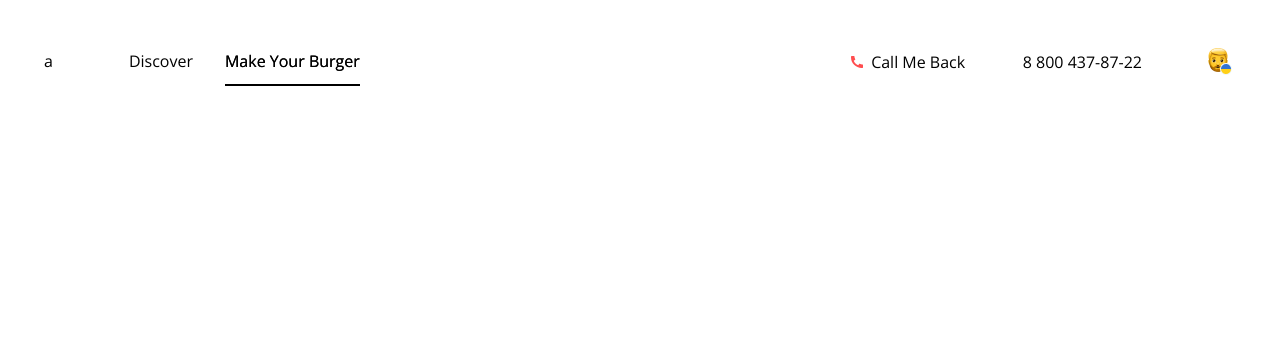
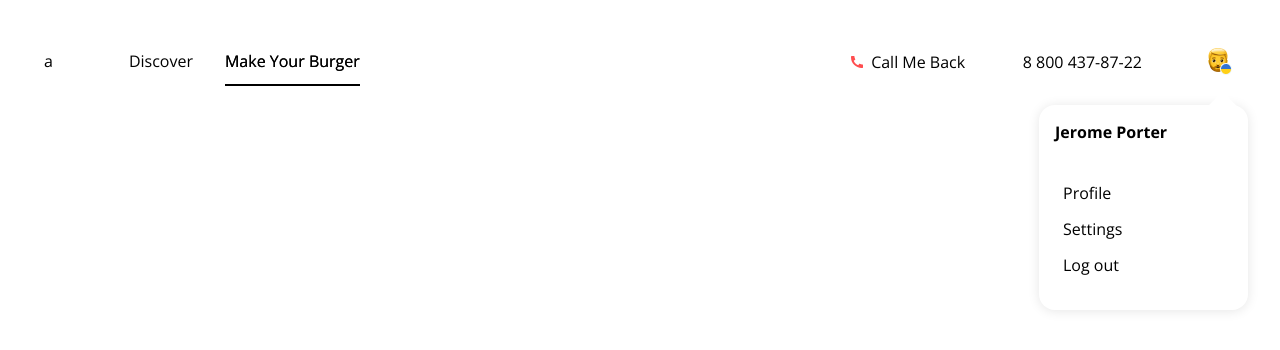
Before and after one commit to Mind1a/Unilab-practice, a React (Vite) app: page /process in a window 1280 px wide. Both pictures are taken after a click on the button 1219 px from the left and 61 px from the top of the page. Shown: the top 350 px of the page. Built offline with nearby package versions, Linux system fonts and the light colour scheme.

Commit message:
feature/header-pop-up
adding header pop up

```diff
--- a/src/components/contact/contact.jsx
+++ b/src/components/contact/contact.jsx
@@ -1,10 +1,19 @@
+import { useState } from "react";
+import { PopUp } from "../pop-up";
 import { Button } from "../button";
 import { StyledContact } from "./contact.styled";
 
 import { PhoneIcon } from "../../assets/phone-icon";
 
 export const Contact = () => {
+  const [toggle, setToggle] = useState(false);
+
+  const toggleUserProfile = () => {
+    setToggle(!toggle);
+  };
+
   return (
+    <>
       <StyledContact>
         <Button
           type="button"
@@ -22,9 +31,11 @@ export const Contact = () => {
         />
         <span className="phone">8 800 437-87-22</span>
 
-      <button className="user">
+        <button className="user" onClick={toggleUserProfile}>
           <img src="/src/assets/user.png" alt="" />
         </button>
       </StyledContact>
+      {toggle && <PopUp />}
+    </>
   );
 };
--- a/src/components/contact/contact.styled.js
+++ b/src/components/contact/contact.styled.js
@@ -19,6 +19,7 @@ export const StyledContact = styled.div`
     border-radius: 100vmax;
     display: grid;
     place-items: center;
+    cursor: pointer;
 
     &:focus-visible {
       outline: 2px solid var(--clr-primary);
--- a/src/components/header/header.styled.js
+++ b/src/components/header/header.styled.js
@@ -1,6 +1,7 @@
 import styled from "styled-components";
 
 export const StyledHeader = styled.header`
+  position: relative;
   display: flex;
   gap: clamp(1rem, 0.5rem + 5vw, 4rem);
   align-items: center;
--- /dev/null
+++ b/src/components/pop-up/PopUp.jsx
@@ -0,0 +1,23 @@
+import React from "react";
+import {
+  StyledName,
+  StyledPopUpLinksContainer,
+  StyledPopup,
+  StyledPopupWrapper,
+} from "./pop-up.styled";
+import PopupItem from "./Popup-item";
+
+export const PopUp = () => {
+  return (
+    <StyledPopup className="arrow-top">
+      <StyledPopupWrapper>
+        <StyledName>Jerome Porter</StyledName>
+        <StyledPopUpLinksContainer>
+          <PopupItem href="#" name="Profile" />
+          <PopupItem href="#" name="Settings" />
+          <PopupItem href="#" name="Log out" />
+        </StyledPopUpLinksContainer>
+      </StyledPopupWrapper>
+    </StyledPopup>
+  );
+};
--- /dev/null
+++ b/src/components/pop-up/Popup-item.jsx
@@ -0,0 +1,15 @@
+import React from "react";
+import { StyledPopUpItem } from "./popup-item.styled";
+
+const PopupItem = ({ name, href }) => {
+  return (
+    <StyledPopUpItem
+      className={(isActive) => (isActive ? "active" : "")}
+      to={href}
+    >
+      {name}
+    </StyledPopUpItem>
+  );
+};
+
+export default PopupItem;
--- /dev/null
+++ b/src/components/pop-up/index.js
@@ -0,0 +1 @@
+export { PopUp } from "./PopUp";
--- /dev/null
+++ b/src/components/pop-up/pop-up.styled.js
@@ -0,0 +1,60 @@
+import styled from "styled-components";
+
+export const StyledPopup = styled.div`
+  width: 209px;
+  height: 205px;
+  position: absolute;
+  z-index: 999;
+  padding: 16px;
+  right: 2rem;
+  top: 85%;
+
+  &:after {
+    content: "";
+    height: 100%;
+    width: 100%;
+    border-radius: 16px;
+    position: absolute;
+    top: 0;
+    left: 0;
+    box-shadow: 0 1px 12px rgba(0, 0, 0, 0.1);
+  }
+
+  &:before {
+    content: "";
+    width: 25px;
+    height: 25px;
+    transform: rotate(45deg);
+    background: white;
+    position: absolute;
+    border: 1px solid #fff;
+    z-index: 998;
+  }
+
+  &.arrow-top:before {
+    top: -8px;
+    right: 13px;
+  }
+`;
+
+export const StyledPopupWrapper = styled.div`
+  width: 100%;
+  border-radius: 4px;
+  background: #fff;
+  position: relative;
+  z-index: 998;
+`;
+
+export const StyledName = styled.h6`
+  color: var(--clr-black);
+  font-weight: var(--fw-bold);
+  font-weight: bold;
+  padding-bottom: 16px;
+  border-bottom: 1px solid var(--clr-black-squeeze);
+`;
+
+export const StyledPopUpLinksContainer = styled.div`
+  margin-top: 16px;
+  display: flex;
+  flex-direction: column;
+`;
--- /dev/null
+++ b/src/components/pop-up/popup-item.styled.js
@@ -0,0 +1,29 @@
+import styled from "styled-components";
+import { NavLink } from "react-router-dom";
+
+export const StyledPopUpItem = styled(NavLink)`
+  line-height: 36px;
+  font-size: var(--fs-s);
+  color: var(--clr-black);
+  border-radius: 8px;
+  padding-left: 8px;
+  &:hover {
+    text-shadow: 0 0 0.5px currentColor;
+    background-color: var(--clr-titan-white);
+    transition: 0.3s ease-in;
+  }
+  &:focus-visible {
+    text-shadow: 0 0 0.5px currentColor;
+  }
+  &:active {
+    background-color: var(--clr-titan-white);
+  }
+
+  &:last-child {
+    color: var(--clr-red-500);
+  }
+
+  &:last-child:hover {
+    background-color: var(--clr-red-200);
+  }
+`;
```
Also changed, not shown: src/components/landing-body/landing-body.styled.js (+5 -5 lines), src/components/pop-up/styles.css (added, +46 -0 lines). Lines whose indentation alone changed are shown as unchanged.
